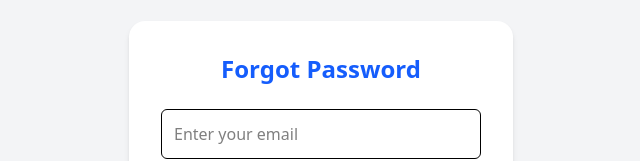
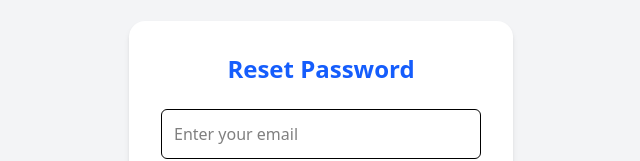
Before and after one commit to cjPratham/tapinif-ready-to-go, a React (Vite) app: page /forgot-password in a window 1280 px wide. Shown: the part 240-401 px from the top of the page, without its empty margins (319-959 px from the left). Built offline with nearby package versions, Linux system fonts and the light colour scheme.

Commit message:
fixed name for reset password

```diff
--- a/src/components/ForgotPassword.jsx
+++ b/src/components/ForgotPassword.jsx
@@ -44,7 +44,7 @@ export default function ForgotPassword() {
     <div className="flex items-center justify-center min-h-screen bg-gray-100 px-4">
       <div className="bg-white p-6 sm:p-8 rounded-2xl shadow-md w-full max-w-sm">
         <h2 className="text-center text-2xl font-semibold mb-6 text-blue-600">
-          Forgot Password
+          Reset Password
         </h2>
 
         <form onSubmit={handleReset} className="flex flex-col gap-4">
--- a/src/components/NavbarSlider.jsx
+++ b/src/components/NavbarSlider.jsx
@@ -188,7 +188,8 @@ export default function NavbarSlider() {
             onClick={() => setMenuOpen(false)}
             className="flex items-center gap-3 hover:text-blue-600 transition"
           >
-            <FaKey size={18} /> Forgot Password
+            <FaKey size={18} />
+            Reset Password
           </Link>
 
           <button
```
